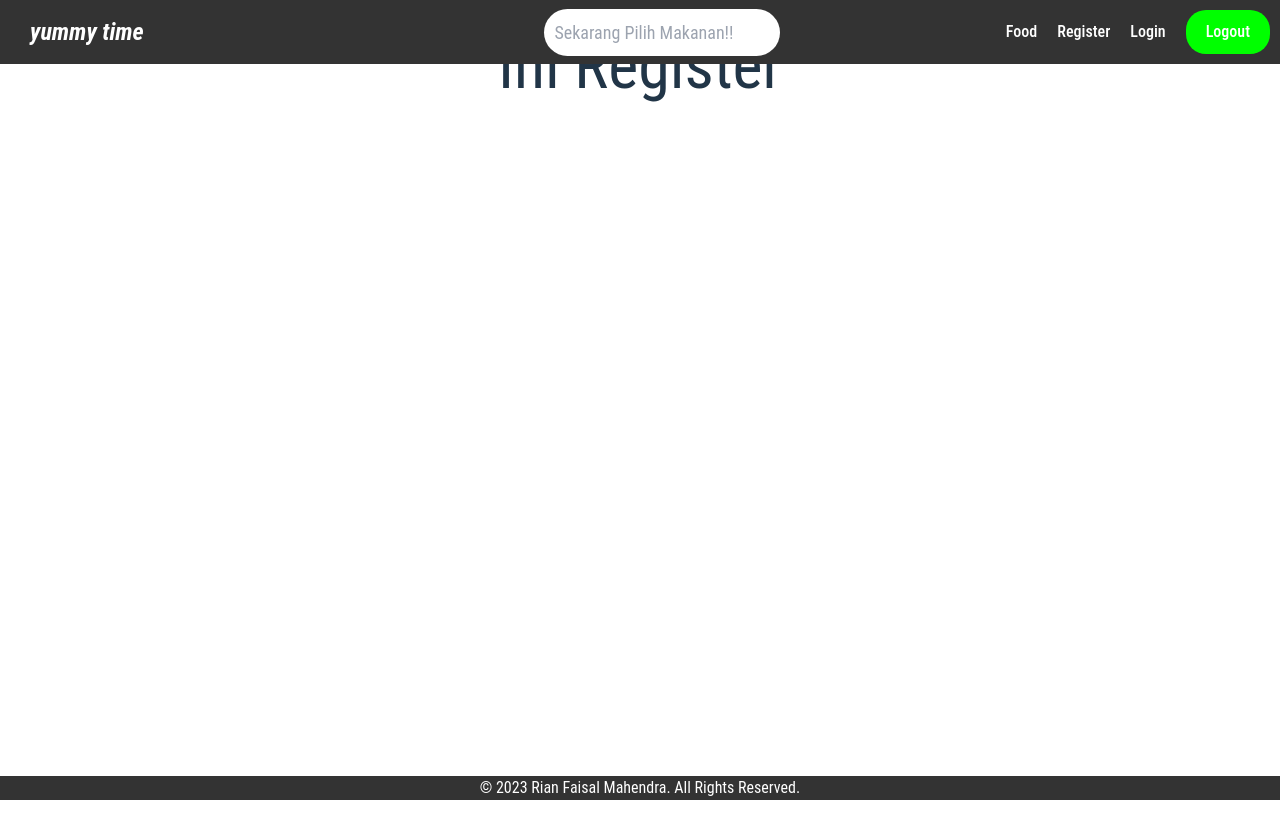
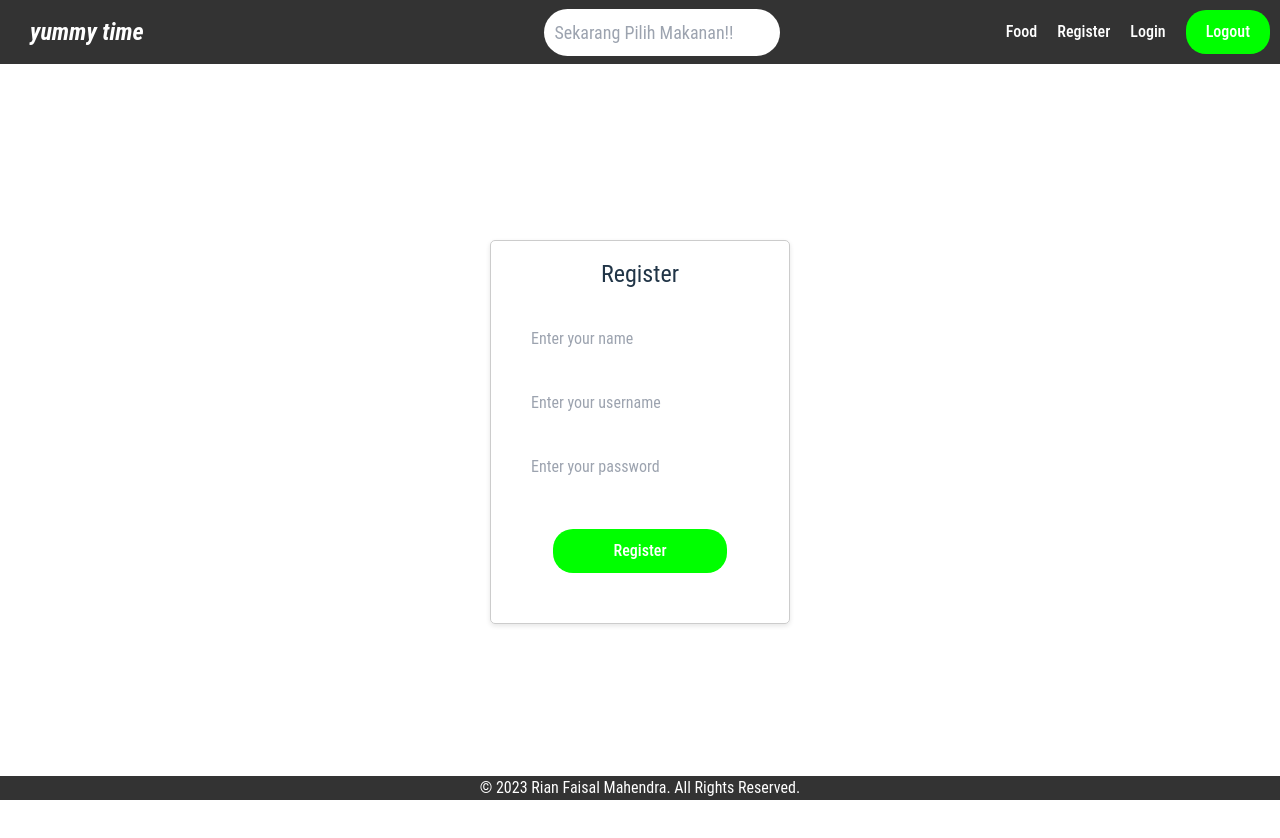
Before and after one commit to rianfaisalm/Final-Project, a React (Vite) app: page /register in a window 1280 px wide. Shown: the top 838 px of the page. Before the commit the page ends 800 px from the top, so only its background shows below. Built offline with nearby package versions, Linux system fonts and the light colour scheme.

Commit message:
add register

```diff
--- a/src/pages/Register.jsx
+++ b/src/pages/Register.jsx
@@ -1,15 +1,120 @@
-import React from "react";
+import React, { useState } from "react";
 import Navbar from "../components/Navbar";
+import axios from "axios";
+import { useNavigate } from "react-router";
 import Footer from "../components/Footer";
 
 const Register = () => {
+  const [name, setName] = useState("");
+  const [userName, setUserName] = useState("");
+  const [password, setPassword] = useState("");
+  const [err, setErr] = useState("");
+  const navigate = useNavigate();
+
+  const handleChangeName = (e) => {
+    setName(e.target.value);
+  };
+
+  const handleChangeUserName = (e) => {
+    setUserName(e.target.value);
+  };
+
+  const handleChangePass = (e) => {
+    setPassword(e.target.value);
+  };
+
+  const handleSubmit = () => {
+    const payload = {
+      name: name,
+      username: userName,
+      password: password,
+      roleId: 2,
+    };
+
+    axios
+      .post("https://api.mudoapi.tech/register", payload)
+      .then((res) => {
+        console.log(res);
+      })
+      .catch((err) => {
+        localStorage.setItem("token", "abcdefege");
+        navigate("/");
+        console.log(err.message);
+        setErr(err.message);
+      });
+  };
+
+  const containerStyle = {
+    display: "flex",
+    justifyContent: "center",
+    alignItems: "center",
+    minHeight: "100vh",
+  };
+
+  const cardStyle = {
+    width: "300px",
+    padding: "20px",
+    border: "1px solid #ccc",
+    borderRadius: "5px",
+    boxShadow: "0 2px 5px rgba(0, 0, 0, 0.1)",
+  };
+
+  const titleStyle = {
+    textAlign: "center",
+    fontSize: "24px",
+    marginBottom: "20px",
+  };
+
+  const inputStyle = {
+    padding: "10px",
+    margin: "10px",
+  };
+
+  const buttonStyle = {
+    padding: "10px 60px",
+    margin: "30px",
+    background: "#00FF00",
+    color: "#fff",
+    border: "none",
+    cursor: "pointer",
+  };
+
   return (
     <>
       <Navbar />
-        <h1>Ini Register</h1>
+      <div style={containerStyle}>
+        <div style={cardStyle}>
+          <h1 style={titleStyle}>Register</h1>
+          <div style={{ display: "flex", flexDirection: "column" }}>
+            <input
+              onChange={handleChangeName}
+              placeholder="Enter your name"
+              style={inputStyle}
+            />
+            <input
+              onChange={handleChangeUserName}
+              placeholder="Enter your username"
+              style={inputStyle}
+            />
+            <input
+              onChange={handleChangePass}
+              placeholder="Enter your password"
+              style={inputStyle}
+            />
+          </div>
+          {!!err.length && (
+            <h3 style={{ color: "red", textAlign: "center" }}>{err}</h3>
+          )}
+          <div style={{ textAlign: "center" }}>
+            <button onClick={handleSubmit} style={buttonStyle}>
+              Register
+            </button>
+          </div>
+        </div>
+      </div>
       <Footer />
     </>
   );
 };
 
-export default Register
+export default Register;
```
Lines whose indentation alone changed are shown as unchanged.
